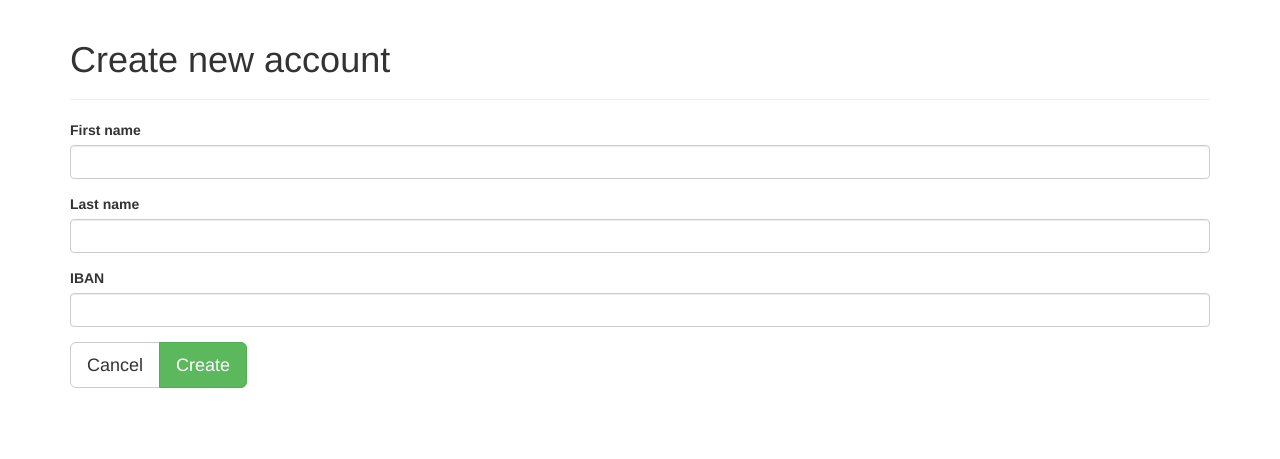
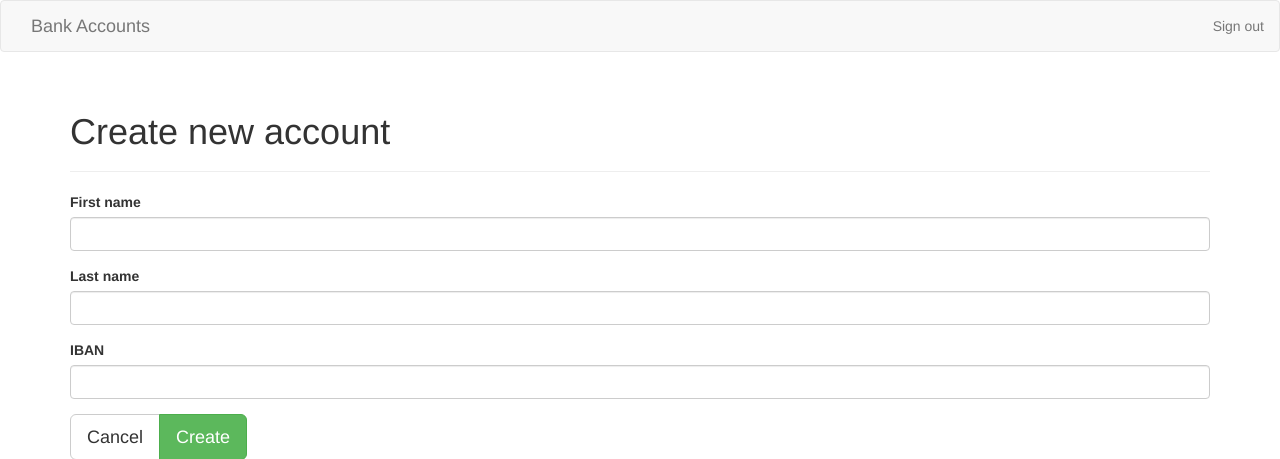
Before and after one commit to serg-cymbaluk/bank-accounts, a Django app: page /accounts/create/ in a window 1280 px wide. Shown: the top 459 px of the page. Run offline with Django 3.2, Linux system fonts and the light colour scheme; the visitor is signed in with stand-in values (Sample User, id 1); some libraries are stand-ins or nearby versions.

Commit message:
Add navbar

```diff
--- a/bank_accounts/accounts/templates/accounts/list.html
+++ b/bank_accounts/accounts/templates/accounts/list.html
@@ -3,7 +3,7 @@
 {% block header %}
   <h1>
     Accounts
-    <a class="btn btn-primary btn-lg" href="{% url 'create-account' %}">Create new</a>
+    <a class="btn btn-primary btn-lg pull-right" href="{% url 'create-account' %}">Create new</a>
   </h1>
 {% endblock %}
 
--- a/bank_accounts/templates/layout.html
+++ b/bank_accounts/templates/layout.html
@@ -11,6 +11,18 @@
     {% endblock %}
   </head>
   <body>
+    {% if request.user.is_authenticated %}
+      <nav class="navbar navbar-default">
+        <div class="collapse navbar-collapse">
+          <div class="navbar-header">
+            <a class="navbar-brand" href="{% url 'index' %}">Bank Accounts</a>
+          </div>
+          <ul class="nav navbar-nav navbar-right">
+            <li><a href="{% url 'logout' %}">Sign out</a></li>
+          </ul>
+        </div>
+      </nav>
+    {% endif %}
     <div class="container">
       <div class="page-header">
         {% block header %}{% endblock %}
--- a/bank_accounts/templates/login.html
+++ b/bank_accounts/templates/login.html
@@ -6,9 +6,13 @@
   <link rel="stylesheet" href="{% static 'css/login.css' %}" />
 {% endblock %}
 
+{% block header %}
+  <h1>Bank Accounts</h1>
+{% endblock %}
+
 {% block content %}
   <div class="page-container">
     <h3>Login with:</h3>
-    <a href="/auth/google/login" class="btn btn-default"><img height="100" width="100" src="{% static 'img/google-logo.svg' %}"</a>
+    <a href="/auth/google/login" class="btn btn-default"><img height="100" width="100" src="{% static 'img/google-logo.svg' %}" /></a>
   </div>
 {% endblock %}
--- a/bank_accounts/urls.py
+++ b/bank_accounts/urls.py
@@ -16,14 +16,14 @@ Including another URLconf
 from django.conf.urls import url, include
 from django.contrib import admin
 
-from .views import login
-from .accounts.views import list_accounts
+from .views import index, login, logout
 
 
 urlpatterns = [
     url(r'^admin/', admin.site.urls),
     url(r'^auth/', include('allauth.urls')),
-    url(r'^login/$', login),
-    url(r'^$', list_accounts),
+    url(r'^login/$', login, name='login'),
+    url(r'^logout/$', logout, name='logout'),
+    url(r'^$', index, name='index'),
     url(r'^accounts/', include('bank_accounts.accounts.urls')),
 ]
```
Also changed, not shown: bank_accounts/views.py (+13 -1 lines).
